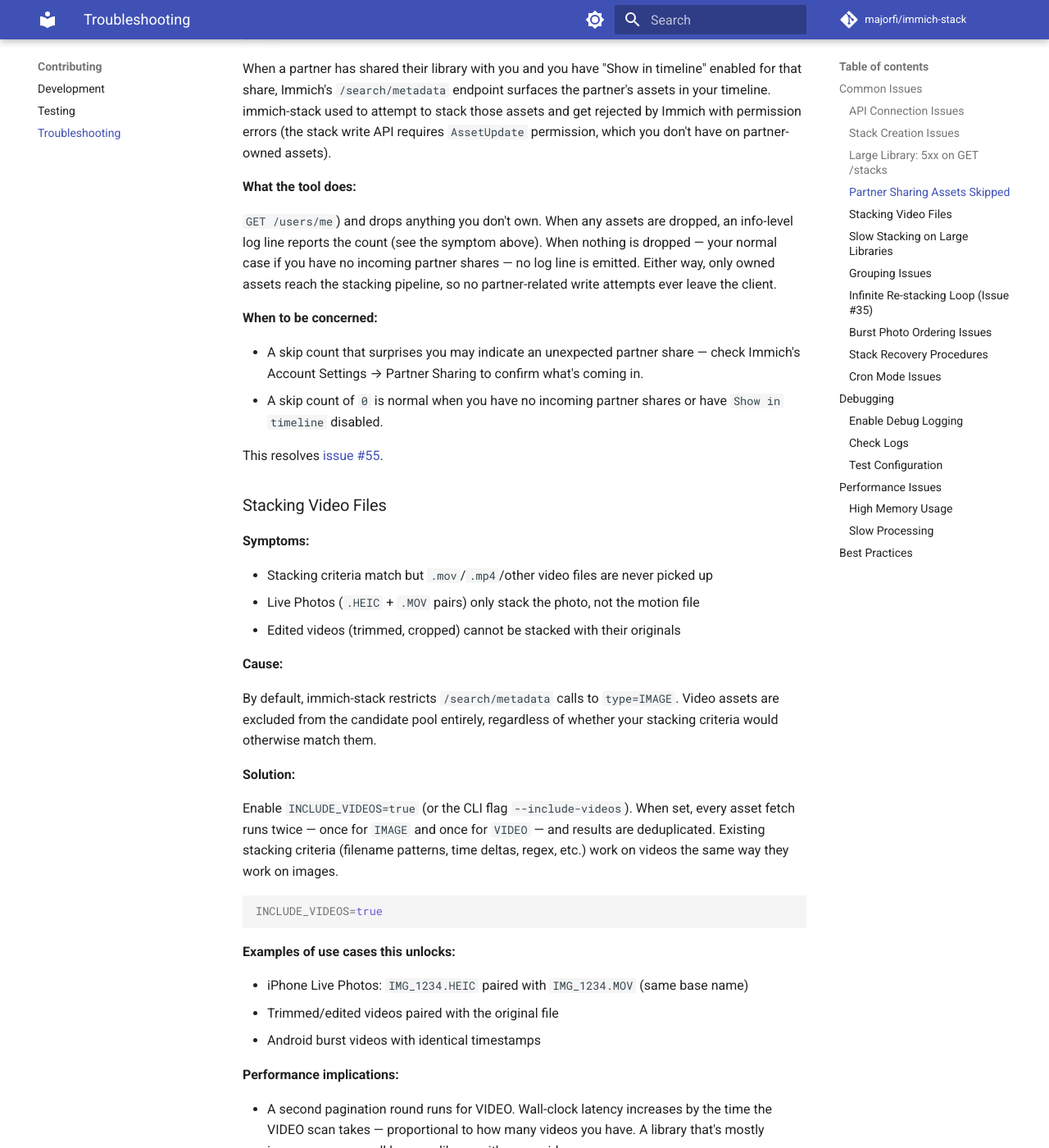
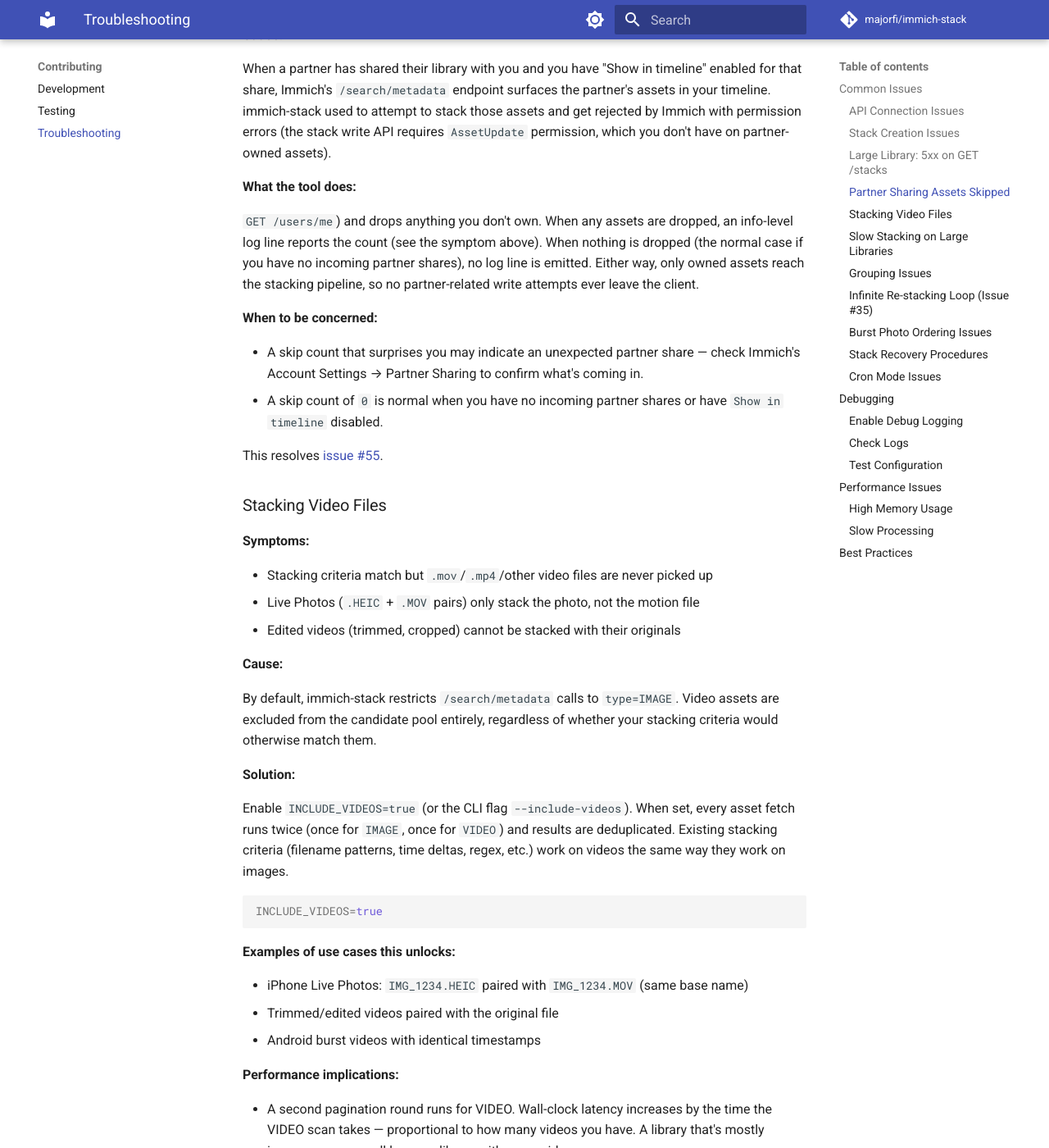
Before and after one commit to Majorfi/immich-stack, an MkDocs documentation site: the page built from docs/troubleshooting.md, in a window 1280 px wide and 1400 px high, scrolled down 2717 px. Shown: the whole window at 82% size. Built offline with MkDocs 1.6.1 and Material for MkDocs 9.7.7, drawn with Linux system fonts in a browser that asks for light colours; comment, search, counter and statistics services are not loaded.

Commit message:
docs(troubleshooting): clarify error scenarios and solutions
Improve clarity of error descriptions and solutions. Simplify formatting and remove redundant blank lines. Enhance readability of edge case explanations and best practices.

Change-Type: docs
Scope: troubleshooting

```diff
--- a/docs/troubleshooting.md
+++ b/docs/troubleshooting.md
@@ -117,8 +117,8 @@
 **What the tool does:**
 
 `GET /users/me`) and drops anything you don't own. When any assets are dropped, an info-level
-log line reports the count (see the symptom above). When nothing is dropped — your normal
-case if you have no incoming partner shares — no log line is emitted. Either way, only owned
+log line reports the count (see the symptom above). When nothing is dropped (the normal
+case if you have no incoming partner shares), no log line is emitted. Either way, only owned
 assets reach the stacking pipeline, so no partner-related write attempts ever leave the
 client.
 
@@ -148,7 +148,7 @@
 **Solution:**
 
 Enable `INCLUDE_VIDEOS=true` (or the CLI flag `--include-videos`). When set, every asset
-fetch runs twice — once for `IMAGE` and once for `VIDEO` — and results are deduplicated.
+fetch runs twice (once for `IMAGE`, once for `VIDEO`) and results are deduplicated.
 Existing stacking criteria (filename patterns, time deltas, regex, etc.) work on videos
 the same way they work on images.
 
```
Also changed, not shown: docs/how-to/debug-parent-selection.md (+1 -1 lines).
